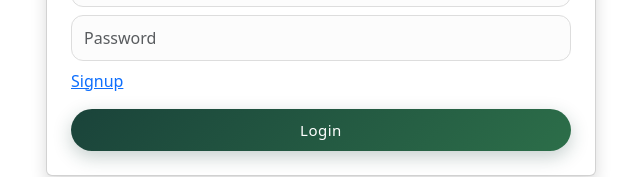
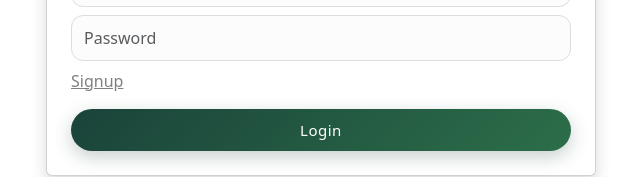
Before and after one commit to CryptonFuture/Student-Registration-Forms, a React (Vite) app: page / in a window 1280 px wide. Shown: the part 162-339 px from the top of the page, without its empty margins (319-959 px from the left). Built offline with nearby package versions, Linux system fonts and the light colour scheme.

Commit message:
disabled signup button

```diff
--- a/src/components/LoginScreen.jsx
+++ b/src/components/LoginScreen.jsx
@@ -9,6 +9,8 @@ export const LoginScreen = () => {
     const [email, setEmail] = useState("");
     const [password, setPassword] = useState("");
     const navigate = useNavigate();
+
+    const isDisabled = true;
 
     const handleLogin = async (e) => {
         e.preventDefault();
@@ -72,7 +74,11 @@ export const LoginScreen = () => {
                               value={password}
                               onChange={(e) => setPassword(e.target.value)}
                           />
-                          <Link to={'/signup'}>Signup</Link>
+                          <Link style={{
+                              pointerEvents: isDisabled ? "none" : "auto",
+                              color: isDisabled ? "gray" : "blue",
+                              cursor: isDisabled ? "not-allowed" : "pointer",
+                          }} to={'/signup'}>Signup</Link>
                           <button className="btn btn-custom w-100 text-white mt-3">
                               Login
                           </button>
```
